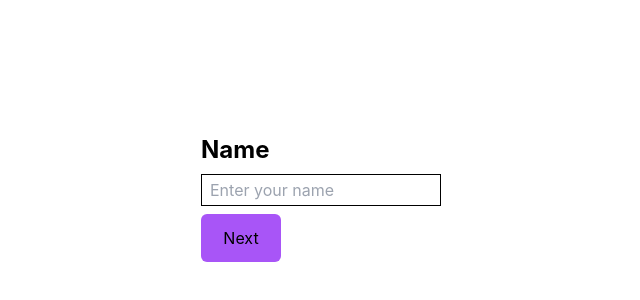
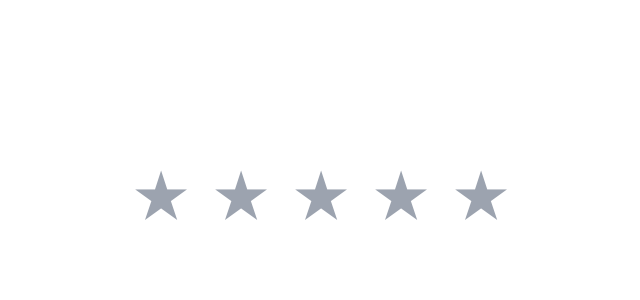
Before and after one commit to Krishan303/react-practice, a React (Create React App) app: page / in a window 1280 px wide. Shown: the part 202-502 px from the top of the page, without its empty margins (319-959 px from the left). Built offline with nearby package versions, Linux system fonts and the light colour scheme; the HTML template or start-up script is replaced by a standard one.

Commit message:
Star Rating component created

```diff
--- a/src/App.js
+++ b/src/App.js
@@ -4,6 +4,7 @@ import Corousel from './imageCorousel.js/Corousel';
 import Form from './multiStepForm.js/Form';
 import Permission from './Permissions.js/Permission';
 import ShoppingComp from './shoppingList.js/ShoppingComp';
+import StarRatingComponent from './starRating.js/StarRatingComponent';
 import InputComponent from './twoFactorInput.js/InputComponent';
 import Counter from './undoableCounter.js/Counter';
 
@@ -15,7 +16,8 @@ function App() {
     {/* <Corousel/> */}
     {/* <InputComponent/> */}
     {/* <Permission/> */}
-    <Form/>
+    {/* <Form/> */}
+    <StarRatingComponent/>
     </div>
   );
 }
--- /dev/null
+++ b/src/starRating.js/StarRatingComponent.js
@@ -0,0 +1,20 @@
+import React, { useState } from "react";
+
+const StarRatingComponent = () => {
+  const [rating, setRating] = useState(0);
+  const [hover, setHover] = useState(0);
+  return (
+    <div className="h-[100vh] w-[100vw] flex justify-center items-center">
+      {[1, 2, 3, 4, 5].map((num) => (
+        <button className="h-20 w-20 text-6xl border-none outline-none"
+        onClick={() => setRating(num)}
+        onMouseOver={() => setHover(num)}
+        onMouseLeave={() => setHover(rating)}>
+          <span className={`${(num <= (hover || rating)) ? "text-yellow-300": "text-gray-400"}`}>&#9733;</span>
+        </button>
+      ))}
+    </div>
+  );
+};
+
+export default StarRatingComponent;
```
